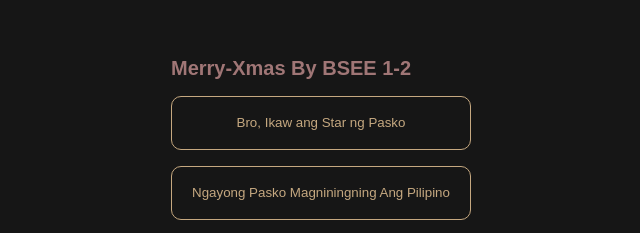
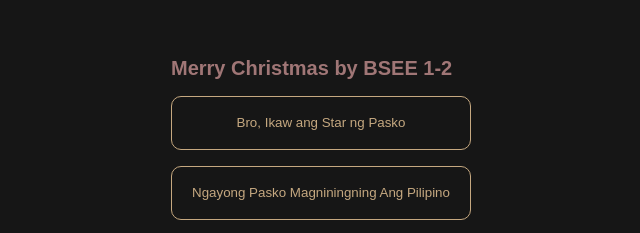
Before and after one commit to BSEE1-2/MERRY-XMAS, a plain HTML site: page index.html in a window 1280 px wide. Shown: the part 125-358 px from the top of the page, 319-959 px from the left. Drawn offline with nearby package versions, Linux system fonts and the light colour scheme.

Commit message:
Update index.html

```diff
--- a/index.html
+++ b/index.html
@@ -17,7 +17,7 @@
 
     <div id="overlay">
       <ul>
-        <li class="title">Merry-Xmas By BSEE 1-2</li>
+        <li class="title">Merry Christmas by BSEE 1-2</li>
         <li>
           <button class="btn" id="btnA" type="button">
             Bro, Ikaw ang Star ng Pasko
```
